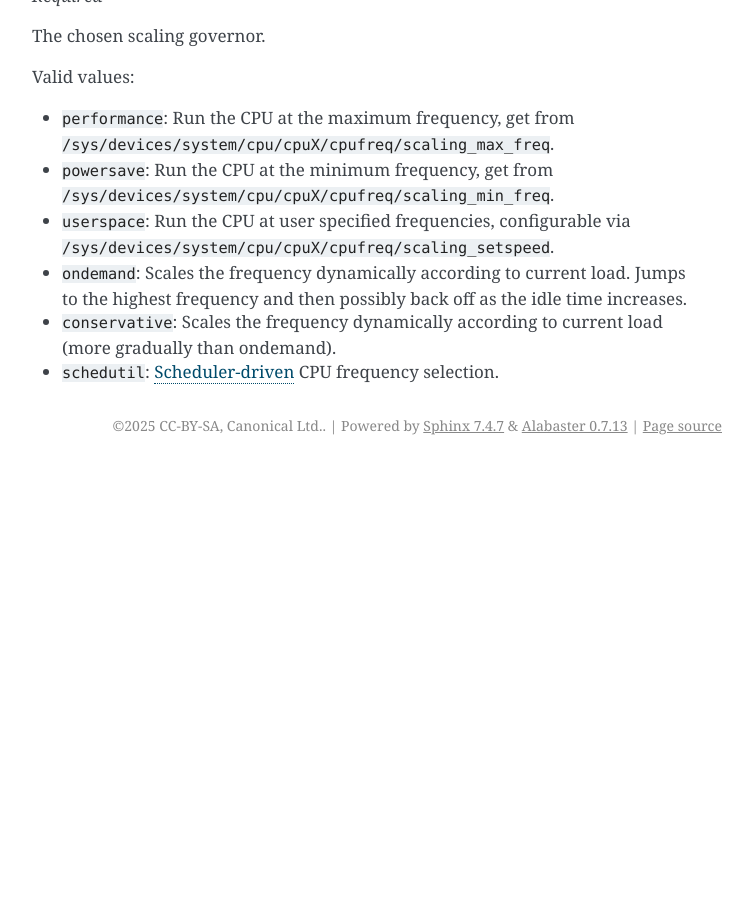
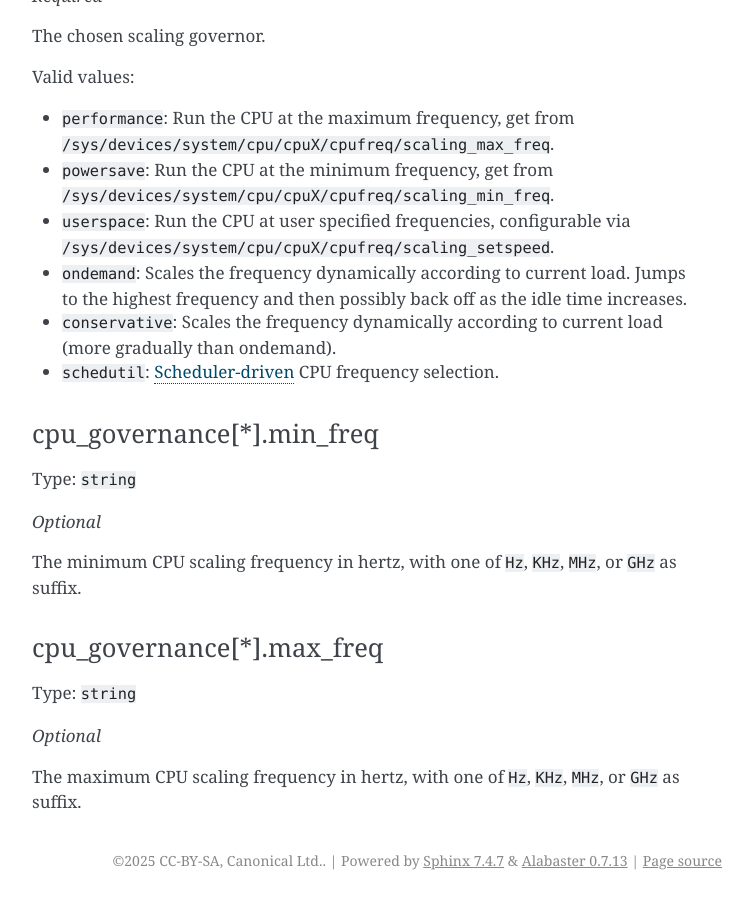
Before and after one commit to canonical/real-time-ubuntu-docs, a Sphinx documentation site: the page built from docs/reference/rt-conf-yaml.md, in a window 1280 px wide and 900 px high, scrolled down 4121 px. Shown: the whole window, without its empty margins (388-1141 px from the left). Built offline with Sphinx 7.4.7, drawn with Linux system fonts in a browser that asks for light colours; before the commit the page ends 4586 px from its top, so only the background shows below that; some of the changed text lies outside the part shown.

Commit message:
Add CPU frequency config
Signed-off-by: Farshid Tavakolizadeh <farshid.tavakolizadeh@canonical.com>

```diff
--- a/docs/reference/rt-conf-yaml.md
+++ b/docs/reference/rt-conf-yaml.md
@@ -1,4 +1,4 @@
-# RT Conf YAML configuration schema
+# rt-conf YAML configuration schema
 
 The following schema reflects all settings available in the configuration file of the `rt-conf` tool
 
@@ -187,3 +187,22 @@ Valid values:
   * `ondemand`: Scales the frequency dynamically according to current load. Jumps to the highest frequency and then possibly back off as the idle time increases.
   * `conservative`: Scales the frequency dynamically according to current load (more gradually than ondemand).
   * `schedutil`: [Scheduler-driven](https://lwn.net/Articles/682391/) CPU frequency selection.
+
+
+
+### cpu_governance[*].min_freq
+
+Type: `string`
+
+_Optional_
+
+The minimum CPU scaling frequency in hertz, with one of `Hz`, `KHz`, `MHz`, or `GHz` as suffix.
+
+
+### cpu_governance[*].max_freq
+
+Type: `string`
+
+_Optional_
+
+The maximum CPU scaling frequency in hertz, with one of `Hz`, `KHz`, `MHz`, or `GHz` as suffix.
```
